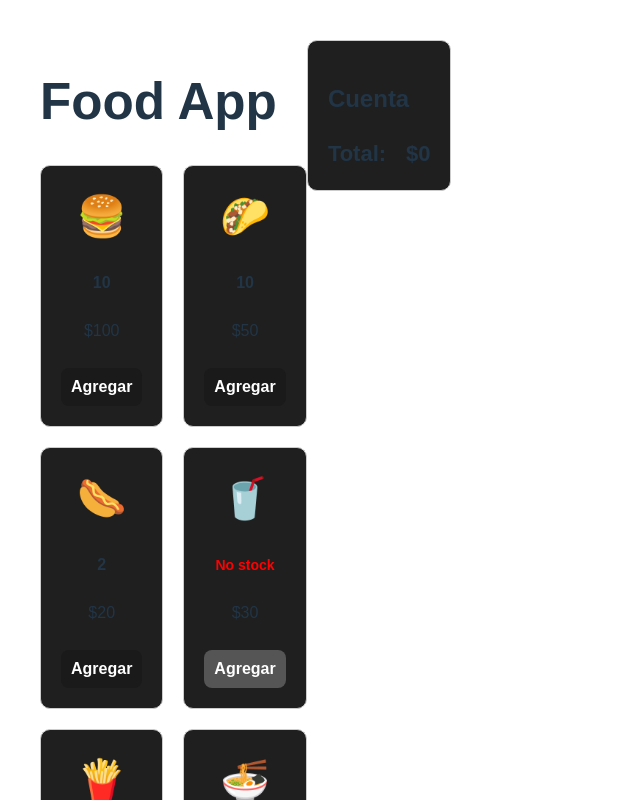
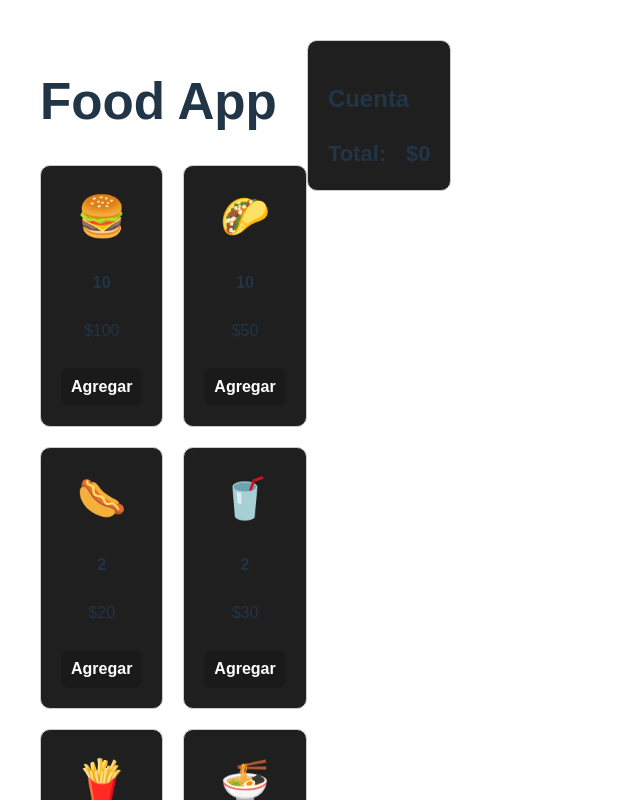
Before and after one commit to drenaldin/food-app, a React (Vite) app: page / in a window 1280 px wide. Shown: the top 800 px of the page, without its empty margins (0-640 px from the left). Built offline with nearby package versions, Linux system fonts and the light colour scheme.

Commit message:
arreglo de no stock

```diff
--- a/src/App.jsx
+++ b/src/App.jsx
@@ -1,10 +1,11 @@
 import React, { useState, useEffect } from 'react';
 import ProductCatalog from './components/product_catalog';
 import CartWithOrder from './components/cart_with_order';
-import { products } from './data/products';
+import { products as productsData } from './data/products';
 import './App.css';
 
 function App() {
+  const [products, setProducts] = useState(productsData);
   const [cartItems, setCartItems] = useState(() => {
     const storedCart = localStorage.getItem('cartItems');
     return storedCart ? JSON.parse(storedCart) : [];
--- a/src/data/products.js
+++ b/src/data/products.js
@@ -2,7 +2,7 @@ export const products = [
     { id: 1, name: "burger", emoji: "🍔", price: 100, stock: 10 },
     { id: 2, name: "taco", emoji: "🌮", price: 50, stock: 10 },
     { id: 3, name: "hotdog", emoji: "🌭", price: 20, stock: 2 },
-    { id: 4, name: "shake", emoji: "🥤", price: 30, stock: 0 },
+    { id: 4, name: "shake", emoji: "🥤", price: 30, stock: 2 },
     { id: 5, name: "fries", emoji: "🍟", price: 100, stock: 20 },
     { id: 6, name: "ramen", emoji: "🍜", price: 70, stock: 7 },
   ];
```
